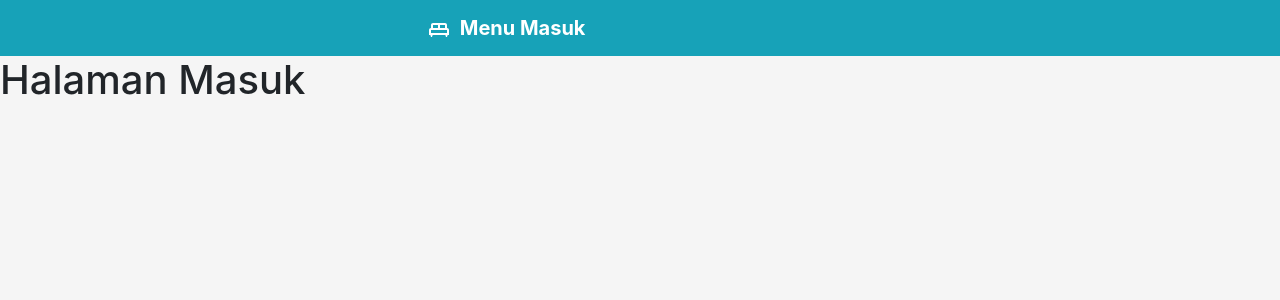
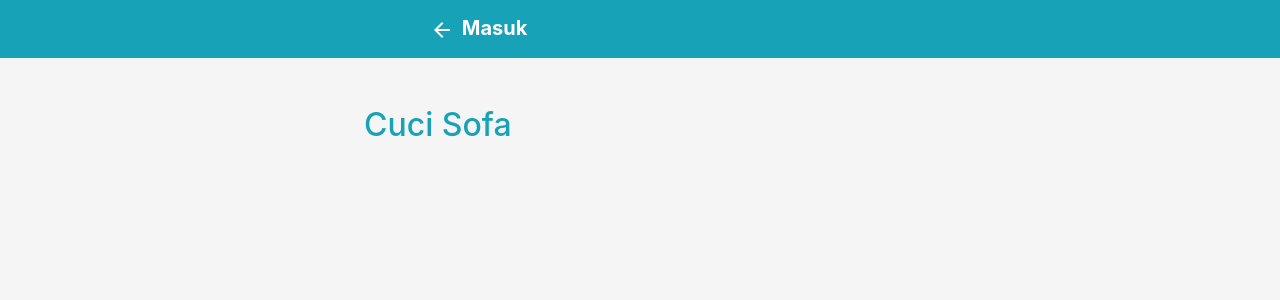
Before and after one commit to audeta35/dev-cuci-sofa, a Next.js app: page /masuk in a window 1280 px wide. Shown: the top 300 px of the page. Built offline with nearby package versions, Linux system fonts and the light colour scheme.

Commit message:
Pages : penyesuaian tampilan beberapa halaman

```diff
--- a/pages/_app.js
+++ b/pages/_app.js
@@ -39,7 +39,7 @@ class CuciSofa extends App {
             <Fragment>
                 <Head>
                     <title>Jasa Cuci Sofa</title>
-                    <meta name="theme-color" content="#17a2b8" />
+                    <meta name="theme-color" content="#2c8897" />
                     <link rel="icon" href="/favicon.ico" />
                 </Head>
 
--- a/pages/masuk.js
+++ b/pages/masuk.js
@@ -1,6 +1,6 @@
 import React, { Component, Fragment } from 'react';
-import { withRouter } from 'next/router';
 import Navbars from '../Component/Navbars';
+import { Container } from '@material-ui/core';
 
 class Masuk extends Component {
 
@@ -9,8 +9,10 @@ class Masuk extends Component {
         return (
 
             <Fragment>
-                <Navbars navbrand="Menu Masuk" />
-                <h1>Halaman Masuk</h1>
+                <Navbars navbrand="Masuk" stack={true} />
+                <Container maxWidth="sm">
+                    <h2 className="text-info mt-5">Cuci Sofa</h2>
+                </Container>
             </Fragment>
         )
     }
--- a/pages/pesanan.js
+++ b/pages/pesanan.js
@@ -6,6 +6,7 @@ import { EventTwoTone, MonetizationOnTwoTone, SupervisedUserCircleTwoTone } from
 import seat from '../assets/services/seat.jpg';
 import { Card, CardHeader, CardBody, CardFooter, Media, Row, Col } from 'reactstrap';
 import Invoice from '../Component/Invoice';
+import AppBars from '../Component/AppBars';
 
 class Pesanan extends Component {
 
@@ -38,6 +39,7 @@ class Pesanan extends Component {
                 <br />
                 <br />
                 <br />
+                <AppBars />
             </Fragment>
         )
     }
```
Also changed, not shown: pages/daftar.js (+5 -3 lines).
